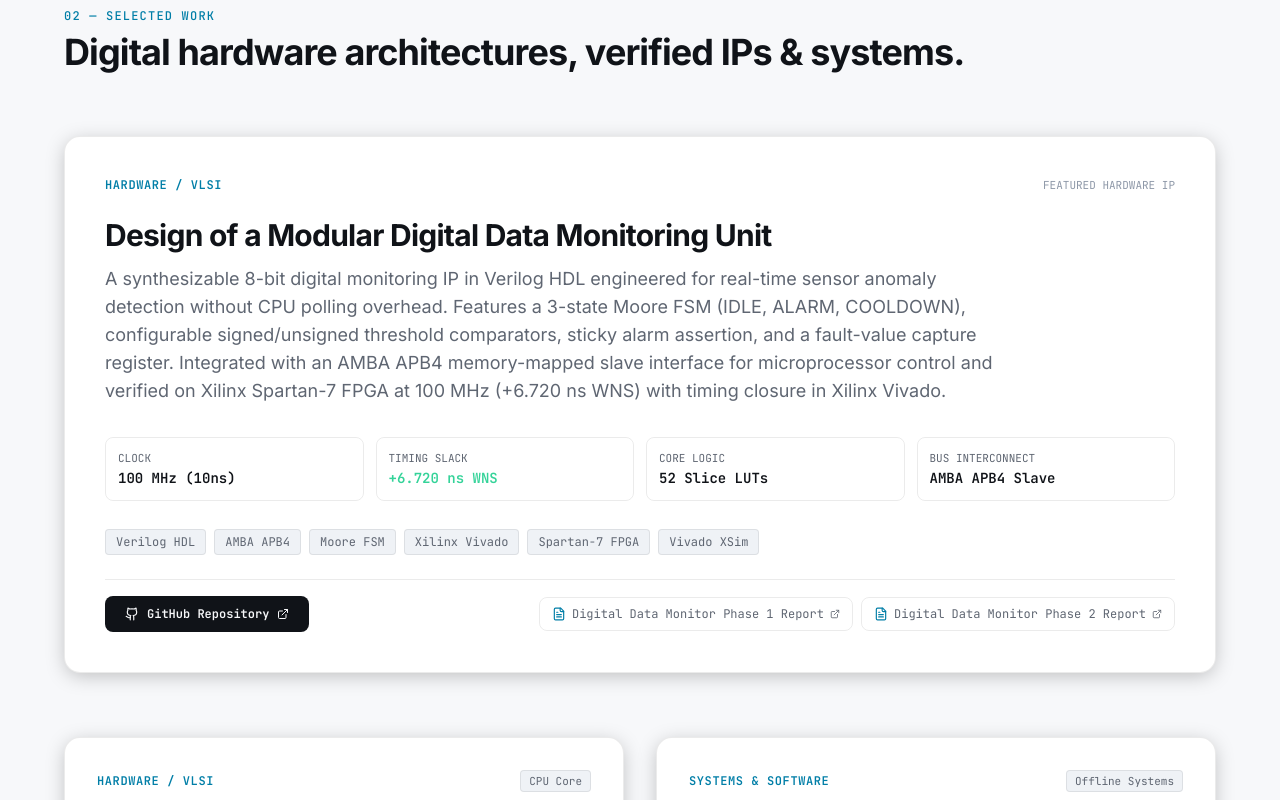
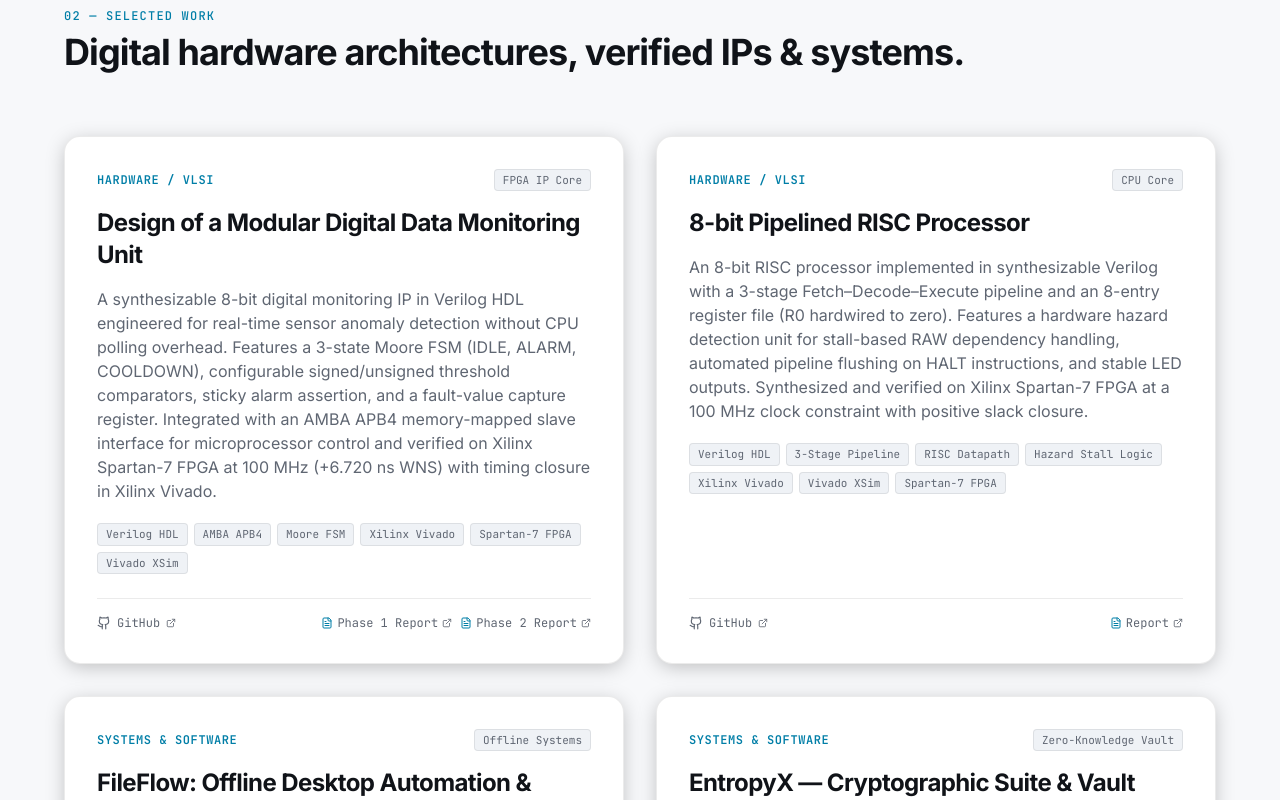
Before and after one commit to nigam-30/nigam_portfolio, a Next.js app: page / in a window 1280 px wide. Shown: the part 1780-2580 px from the top of the page. Built offline with nearby package versions, Linux system fonts and the light colour scheme.

Commit message:
layout: align 8-bit RISC processor beside digital data monitoring unit in 2-column grid

```diff
--- a/src/components/Projects.tsx
+++ b/src/components/Projects.tsx
@@ -5,9 +5,6 @@ import { Github } from "@/components/icons";
 import { projectsData } from "@/data/projectsData";
 
 export default function Projects() {
-  const featuredProject = projectsData[0]; // Design of a Modular Digital Data Monitoring Unit
-  const otherProjects = projectsData.slice(1);
-
   return (
     <section id="work" className="py-28 px-4 sm:px-6 lg:px-8 relative border-t border-portfolio-border">
       <div className="max-w-6xl mx-auto space-y-16">
@@ -23,106 +20,9 @@ export default function Projects() {
           </div>
         </div>
 
-        {/* Featured Project Card: Design of a Modular Digital Data Monitoring Unit */}
-        <div className="rounded-2xl bg-portfolio-card border border-portfolio-border hover:border-portfolio-accent/40 transition-all duration-300 p-8 sm:p-10 shadow-card hover:shadow-card-hover space-y-6 group">
-          <div className="flex flex-wrap items-center justify-between gap-2 font-mono text-xs">
-            <div className="flex items-center gap-2">
-              <span className="text-portfolio-accent font-semibold tracking-wider uppercase">
-                {featuredProject.category}
-              </span>
-              {featuredProject.secondaryLabel && (
-                <>
-                  <span className="text-portfolio-border">•</span>
-                  <span className="px-2 py-0.5 rounded bg-portfolio-subtle text-portfolio-text font-medium border border-portfolio-border">
-                    {featuredProject.secondaryLabel}
-                  </span>
-                </>
-              )}
-            </div>
-            <span className="text-portfolio-textMuted text-[11px]">
-              FEATURED HARDWARE IP
-            </span>
-          </div>
-
-          <div className="space-y-3">
-            <h3 className="text-2xl sm:text-3xl font-bold text-portfolio-text tracking-tight">
-              {featuredProject.title}
-            </h3>
-            <p className="text-portfolio-textSecondary text-base sm:text-lg leading-relaxed max-w-4xl font-normal">
-              {featuredProject.shortDescription}
-            </p>
-          </div>
-
-          {/* Quick Hardware Parameters */}
-          <div className="grid grid-cols-2 sm:grid-cols-4 gap-3 pt-2 font-mono text-xs">
-            <div className="p-3 rounded-lg bg-portfolio-subtle/70 border border-portfolio-border">
-              <span className="text-[11px] text-portfolio-textSecondary block">CLOCK</span>
-              <span className="text-sm font-semibold text-portfolio-text mt-0.5 block">100 MHz (10ns)</span>
-            </div>
-            <div className="p-3 rounded-lg bg-portfolio-subtle/70 border border-portfolio-border">
-              <span className="text-[11px] text-portfolio-textSecondary block">TIMING SLACK</span>
-              <span className="text-sm font-semibold text-emerald-400 mt-0.5 block">+6.720 ns WNS</span>
-            </div>
-            <div className="p-3 rounded-lg bg-portfolio-subtle/70 border border-portfolio-border">
-              <span className="text-[11px] text-portfolio-textSecondary block">CORE LOGIC</span>
-              <span className="text-sm font-semibold text-portfolio-text mt-0.5 block">52 Slice LUTs</span>
-            </div>
-            <div className="p-3 rounded-lg bg-portfolio-subtle/70 border border-portfolio-border">
-              <span className="text-[11px] text-portfolio-textSecondary block">BUS INTERCONNECT</span>
-              <span className="text-sm font-semibold text-portfolio-text mt-0.5 block">AMBA APB4 Slave</span>
-            </div>
-          </div>
-
-          {/* Tech Stack */}
-          <div className="flex flex-wrap gap-2 pt-1">
-            {featuredProject.stack.map((item, idx) => (
-              <span
-                key={idx}
-                className="px-2.5 py-1 rounded text-xs font-mono bg-portfolio-subtle text-portfolio-textSecondary border border-portfolio-border"
-              >
-                {item}
-              </span>
-            ))}
-          </div>
-
-          {/* Bottom Action Bar */}
-          <div className="pt-4 border-t border-portfolio-border flex flex-wrap items-center justify-between gap-4">
-            <div className="flex flex-wrap items-center gap-3">
-              <a
-                href={featuredProject.github}
-                target="_blank"
-                rel="noopener noreferrer"
-                className="inline-flex items-center gap-2 px-5 py-2.5 rounded-lg bg-portfolio-text text-portfolio-bg font-mono text-xs font-semibold hover:bg-portfolio-accent hover:text-black transition-colors"
-              >
-                <Github className="h-3.5 w-3.5" />
-                <span>GitHub Repository</span>
-                <ExternalLink className="h-3 w-3" />
-              </a>
-            </div>
-
-            {/* Exact Report Links */}
-            <div className="flex flex-wrap items-center gap-2">
-              {featuredProject.reports.map((report, idx) => (
-                <a
-                  key={idx}
-                  href={report.localUrl || report.githubUrl}
-                  target="_blank"
-                  rel="noopener noreferrer"
-                  className="inline-flex items-center gap-1.5 px-3 py-2 rounded-lg border border-portfolio-border hover:border-portfolio-accent text-portfolio-textSecondary hover:text-portfolio-text text-xs font-mono transition-colors"
-                  title={report.filename}
-                >
-                  <FileText className="h-3.5 w-3.5 text-portfolio-accent" />
-                  <span>{report.label}</span>
-                  <ExternalLink className="h-2.5 w-2.5" />
-                </a>
-              ))}
-            </div>
-          </div>
-        </div>
-
-        {/* Clean Typography-Driven Project Grid for Remaining Projects */}
+        {/* 2-Column Responsive Project Grid */}
         <div className="grid grid-cols-1 md:grid-cols-2 gap-8">
-          {otherProjects.map((project) => (
+          {projectsData.map((project) => (
             <div
               key={project.id}
               className="rounded-2xl bg-portfolio-card border border-portfolio-border hover:border-portfolio-accent/40 transition-all duration-300 p-7 sm:p-8 flex flex-col justify-between space-y-6 shadow-card hover:shadow-card-hover group"
@@ -145,7 +45,7 @@ export default function Projects() {
                   {project.title}
                 </h3>
 
-                {/* Concise 1-3 Sentence Description */}
+                {/* Concise Description */}
                 <p className="text-portfolio-textSecondary text-sm sm:text-base leading-relaxed font-normal">
                   {project.shortDescription}
                 </p>
@@ -193,19 +93,28 @@ export default function Projects() {
                   )}
                 </div>
 
-                {/* Report link if present */}
+                {/* Report links */}
                 {project.reports && project.reports.length > 0 && (
+                  <div className="flex flex-wrap items-center gap-2">
+                    {project.reports.map((report, idx) => (
                       <a
-                    href={project.reports[0].localUrl || project.reports[0].githubUrl}
+                        key={idx}
+                        href={report.localUrl || report.githubUrl}
                         target="_blank"
                         rel="noopener noreferrer"
                         className="inline-flex items-center gap-1 text-xs font-mono text-portfolio-textSecondary hover:text-portfolio-accent transition-colors"
-                    title={project.reports[0].filename}
+                        title={report.filename}
                       >
                         <FileText className="h-3 w-3 text-portfolio-accent" />
-                    <span>Report</span>
+                        <span>
+                          {project.reports.length > 1
+                            ? (idx === 0 ? "Phase 1 Report" : "Phase 2 Report")
+                            : "Report"}
+                        </span>
                         <ExternalLink className="h-2.5 w-2.5" />
                       </a>
+                    ))}
+                  </div>
                 )}
               </div>
             </div>
--- a/src/data/projectsData.ts
+++ b/src/data/projectsData.ts
@@ -42,6 +42,7 @@ export const projectsData: Project[] = [
   {
     id: "design-of-a-modular-digital-data-monitoring-unit",
     title: "Design of a Modular Digital Data Monitoring Unit",
+    secondaryLabel: "FPGA IP Core",
     category: "HARDWARE / VLSI",
     shortDescription:
       "A synthesizable 8-bit digital monitoring IP in Verilog HDL engineered for real-time sensor anomaly detection without CPU polling overhead. Features a 3-state Moore FSM (IDLE, ALARM, COOLDOWN), configurable signed/unsigned threshold comparators, sticky alarm assertion, and a fault-value capture register. Integrated with an AMBA APB4 memory-mapped slave interface for microprocessor control and verified on Xilinx Spartan-7 FPGA at 100 MHz (+6.720 ns WNS) with timing closure in Xilinx Vivado.",
```
Lines whose indentation alone changed are shown as unchanged.
